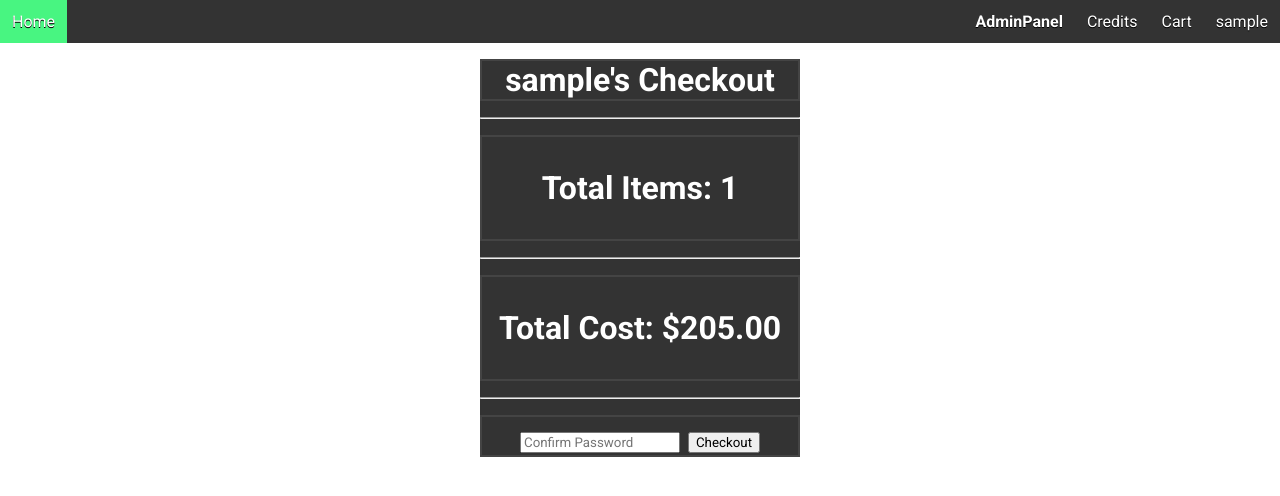
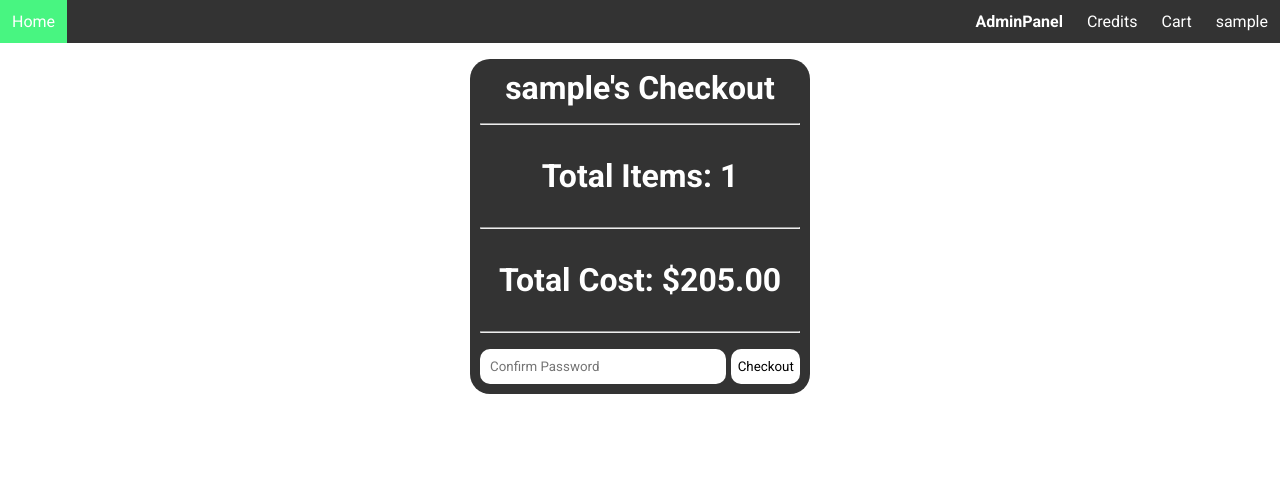
Before and after one commit to neerajgu/sneakerseeker, a PHP site: page /checkout.php in a window 1280 px wide. Shown: the top 496 px of the page. Run offline with PHP 8.4, Linux system fonts and the light colour scheme; the visitor is signed in with stand-in values (Sample User, id 1); data comes from the database, SQL or seed files in the repository; tables that the repository leaves empty hold one stand-in row (values such as "Sample post"); data that the repository does not hold is empty; a stand-in replaces the project's code that opens the database connection; some libraries are stand-ins or nearby versions.

Commit message:
made css nice :)

```diff
--- a/SS_1a/styles/checkout.css
+++ b/SS_1a/styles/checkout.css
@@ -45,24 +45,53 @@ body * {
 }
 a {
     color: #00ff38;
-    text-shadow: 0px 1px black;
+    /* text-shadow: 0px 1px black; */
 }
 .checkOut {
+    -ms-overflow-style: none;
+    scrollbar-width: none;
+    overflow: scroll;
+    padding: 10px;
     display: block;
-    /* border: 2px solid green; */
+    border: 0px solid;
+    border-radius: 20px;
     color: white;
     background-color: #333;
     width: 25%;
     margin: auto;
     font-size: 24pt;
 }
+
+.checkOut::-webkit-scrollbar {
+    display: none;
+}
+
 .user,
 .total,
 .totalItems,
 .password {
-    border: 2px solid #444;
+    /* border: 2px solid #444; */
     text-align: center;
 }
 h2 {
     text-align: center;
 }
+
+form {
+    display: flex;
+}
+
+input {
+    border: 0px solid black;
+    border-radius: 10px;
+    padding: 10px;
+    flex: 4;
+}
+
+button {
+    border: 0px solid black;
+    border-radius: 10px;
+    background-color: white;
+    margin-left: 5px;
+    flex: 1;
+}
```
